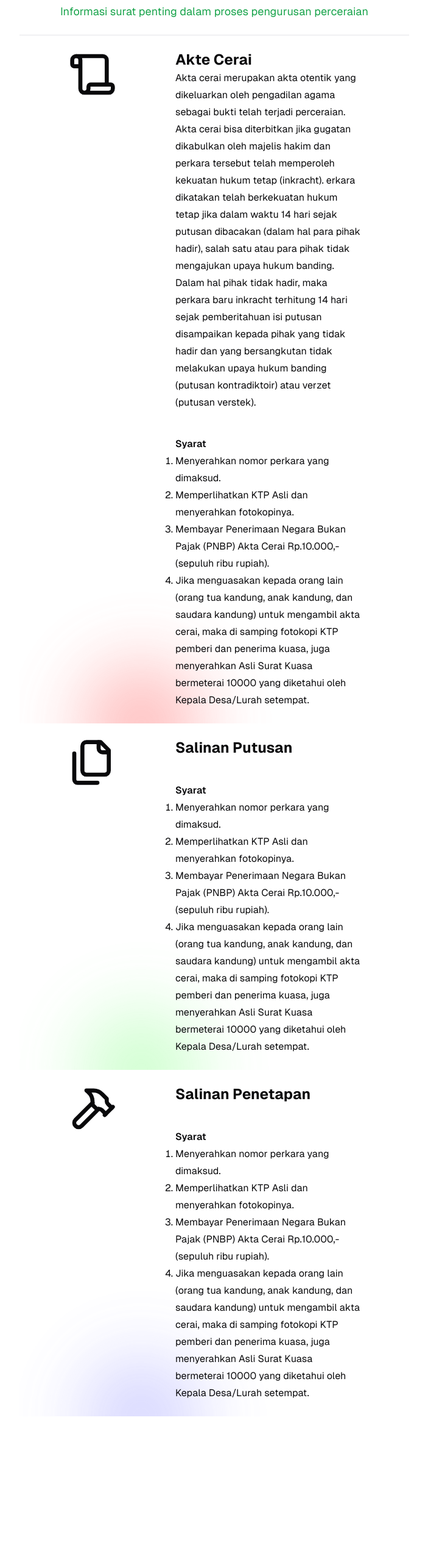
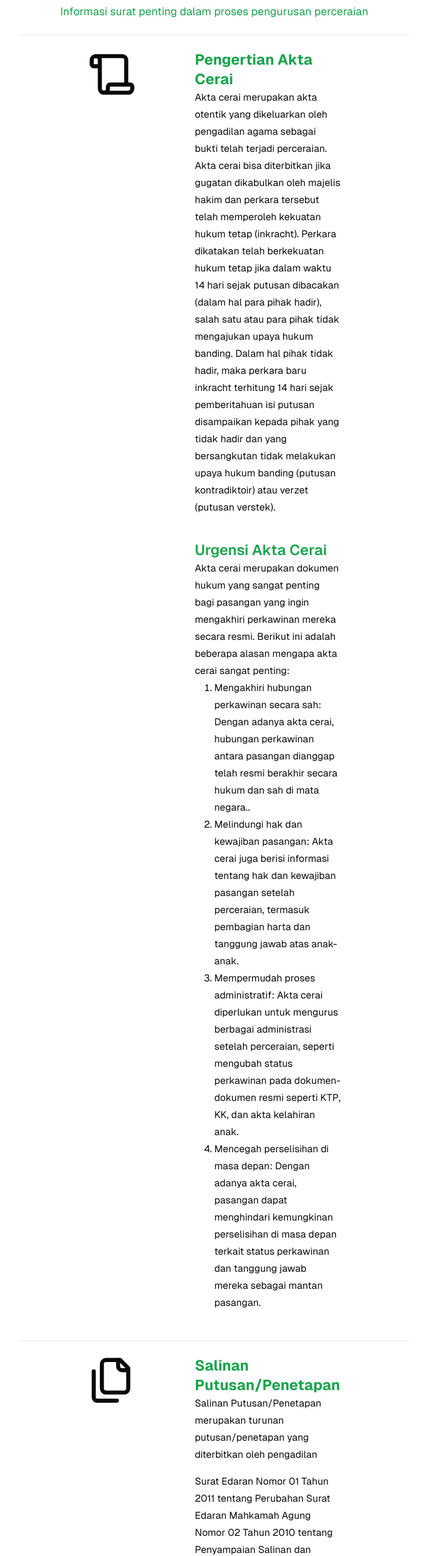
Before and after one commit to isaf123/akte-cerai, a Next.js app: page /informasi in a window 1280 px wide. Shown: the part 199-2750 px from the top of the page at 61% size, without its empty margins (288-991 px from the left). Before the commit the page ends 2601 px from the top, so only its background shows below. Built offline with nearby package versions, Linux system fonts and the light colour scheme.

Commit message:
revision page

```diff
--- a/src/app/(main)/hargatarif/page.tsx
+++ b/src/app/(main)/hargatarif/page.tsx
@@ -43,9 +43,6 @@ export default function PriceList() {
         <h3 className="max-md:text-3xl text-4xl font-bold text-center">
           Daftar Tarif Penerimaan Bukan Pajak {`(PNBP)`}
         </h3>
-        <p className="text-lg text-center text-[#17a34a]">
-          Informasi surat penting dalam proses pengurusan perceraian
-        </p>
       </div>
       <div className="max-w-[920px] m-auto ">
         <Card>
--- a/src/app/(main)/informasi/page.tsx
+++ b/src/app/(main)/informasi/page.tsx
@@ -1,12 +1,6 @@
 "use client";
 import { Separator } from "@/components/ui/separator";
-import { Files, Hammer, Scroll } from "lucide-react";
-
-const gradientColors = [
-  "rgba(255, 100, 100, 0.8)", // Light Red
-  "rgba(100, 255, 100, 0.6)", // Light Green
-  "rgba(100, 100, 255, 0.5)", // Light Blue
-];
+import { Files, Scroll } from "lucide-react";
 
 export default function InformationSection() {
   return (
@@ -17,81 +11,144 @@ export default function InformationSection() {
           Informasi surat penting dalam proses pengurusan perceraian
         </p>
         <Separator className="mt-6" />
-        {[
-          {
-            value: "item-1",
-            title: "Akte Cerai",
-            icon: Scroll,
-            color: "#64ff64",
-            penjelasan:
-              "Akta cerai merupakan akta otentik yang dikeluarkan oleh pengadilan agama sebagai bukti telah terjadi perceraian. Akta cerai bisa diterbitkan jika gugatan dikabulkan oleh majelis hakim dan perkara tersebut telah memperoleh kekuatan hukum tetap (inkracht). erkara dikatakan telah berkekuatan hukum tetap jika dalam waktu 14 hari sejak putusan dibacakan (dalam hal para pihak hadir), salah satu atau para pihak tidak mengajukan upaya hukum banding. Dalam hal pihak tidak hadir, maka perkara baru inkracht terhitung 14 hari sejak pemberitahuan isi putusan disampaikan kepada pihak yang tidak hadir dan yang bersangkutan tidak melakukan upaya hukum banding (putusan kontradiktoir) atau verzet (putusan verstek).",
-          },
-          {
-            value: "item-2",
-            title: "Salinan Putusan",
-            icon: Files,
-            color: "#64ff644d",
-          },
-          {
-            value: "item-3",
-            title: "Salinan Penetapan",
-            icon: Hammer,
-            color: "#6464ff",
-          },
-        ].map((item, index) => (
-          <div
-            key={index}
-            className="flex max-md:flex-col justify-between max-md:gap-8 gap-24 items-start relative overflow-hidden p-6 max-md:px-6 px-20"
-          >
-            <div
-              className="gradient-circle"
-              style={{
-                background: `radial-gradient(circle, ${gradientColors[index]}, transparent 70%)`,
-              }}
-            ></div>
-
+        <div className="flex max-md:flex-col justify-between max-md:gap-8 gap-24 items-start relative overflow-hidden p-6 max-md:px-6 px-28">
           <div className="relative">
-              <item.icon
-                className={`w-20 h-20 relative z-10 text-[${item.color}]`}
-              />
+            <Scroll className="w-20 h-20  " />
           </div>
           <div className="items-start gap-5 text-lg relative z-10">
-              <h5 className="text-2xl font-bold">{item.title}</h5>
-              <p className="text-[16px]">{item.penjelasan}</p>
+            <h5 className="text-2xl font-bold text-[#17a34a]">
+              Pengertian Akta Cerai
+            </h5>
+            <p className="text-[16px]">
+              Akta cerai merupakan akta otentik yang dikeluarkan oleh pengadilan
+              agama sebagai bukti telah terjadi perceraian. Akta cerai bisa
+              diterbitkan jika gugatan dikabulkan oleh majelis hakim dan perkara
+              tersebut telah memperoleh kekuatan hukum tetap (inkracht). Perkara
+              dikatakan telah berkekuatan hukum tetap jika dalam waktu 14 hari
+              sejak putusan dibacakan (dalam hal para pihak hadir), salah satu
+              atau para pihak tidak mengajukan upaya hukum banding. Dalam hal
+              pihak tidak hadir, maka perkara baru inkracht terhitung 14 hari
+              sejak pemberitahuan isi putusan disampaikan kepada pihak yang
+              tidak hadir dan yang bersangkutan tidak melakukan upaya hukum
+              banding (putusan kontradiktoir) atau verzet (putusan verstek).
+            </p>
 
-              <p className="font-semibold text-[16px] mt-10">Syarat</p>
-              <ol className=" text-[16px] list-decimal">
-                <li>Menyerahkan nomor perkara yang dimaksud.</li>
-                <li>Memperlihatkan KTP Asli dan menyerahkan fotokopinya.</li>
+            <p className="font-semibold text-2xl mt-10 text-[#17a34a]">
+              Urgensi Akta Cerai
+            </p>
+            <p className="text-[16px]">
+              Akta cerai merupakan dokumen hukum yang sangat penting bagi
+              pasangan yang ingin mengakhiri perkawinan mereka secara resmi.
+              Berikut ini adalah beberapa alasan mengapa akta cerai sangat
+              penting:
+            </p>
+            <ol className=" text-[16px] list-decimal ml-8 list">
               <li>
-                  Membayar Penerimaan Negara Bukan Pajak (PNBP) Akta Cerai
-                  Rp.10.000,- (sepuluh ribu rupiah).
+                Mengakhiri hubungan perkawinan secara sah: Dengan adanya akta
+                cerai, hubungan perkawinan antara pasangan dianggap telah resmi
+                berakhir secara hukum dan sah di mata negara..
               </li>
               <li>
-                  Jika menguasakan kepada orang lain (orang tua kandung, anak
-                  kandung, dan saudara kandung) untuk mengambil akta cerai, maka
-                  di samping fotokopi KTP pemberi dan penerima kuasa, juga
-                  menyerahkan Asli Surat Kuasa bermeterai 10000 yang diketahui
-                  oleh Kepala Desa/Lurah setempat.
+                Melindungi hak dan kewajiban pasangan: Akta cerai juga berisi
+                informasi tentang hak dan kewajiban pasangan setelah perceraian,
+                termasuk pembagian harta dan tanggung jawab atas anak-anak.
+              </li>
+              <li>
+                Mempermudah proses administratif: Akta cerai diperlukan untuk
+                mengurus berbagai administrasi setelah perceraian, seperti
+                mengubah status perkawinan pada dokumen-dokumen resmi seperti
+                KTP, KK, dan akta kelahiran anak.
+              </li>
+              <li>
+                Mencegah perselisihan di masa depan: Dengan adanya akta cerai,
+                pasangan dapat menghindari kemungkinan perselisihan di masa
+                depan terkait status perkawinan dan tanggung jawab mereka
+                sebagai mantan pasangan.
               </li>
             </ol>
           </div>
         </div>
-        ))}
+        <Separator className="mt-6" />
+        <div className="flex max-md:flex-col justify-between max-md:gap-8 gap-24 items-start relative overflow-hidden p-6 max-md:px-6 px-28">
+          <div className="relative">
+            <Files className="w-20 h-20  " />
           </div>
-      <style jsx>{`
-        .gradient-circle {
-          position: absolute;
-          width: 300px;
-          height: 300px;
-          border-radius: 50%;
-          opacity: 0.7;
-          filter: blur(50px);
-          z-index: 0;
-          bottom: -150px;
-          left: 50px;
-        }
-      `}</style>
+          <div className="items-start gap-5 text-lg relative z-10">
+            <h5 className="text-2xl font-bold text-[#17a34a]">
+              Salinan Putusan/Penetapan
+            </h5>
+            <p className="text-[16px] mb-4 ">
+              Salinan Putusan/Penetapan merupakan turunan putusan/penetapan yang
+              diterbitkan oleh pengadilan
+            </p>
+            <p className="text-[16px] mb-1">
+              Surat Edaran Nomor 01 Tahun 2011 tentang Perubahan Surat Edaran
+              Mahkamah Agung Nomor 02 Tahun 2010 tentang Penyampaian Salinan dan
+              Petikan Putusan, yang dalam Poin 1 s.d. Poin 3 dikatakan:
+            </p>
+
+            <p className="text-[16px] mb-4 italic font-semibold">
+              “Pengadilan yang memeriksa dan mengadili perkara Perdata sudah
+              harus menyediakan salinan putusan untuk para pihak dalam waktu 14
+              (empat belas) hari kerja sejak putusan diucapkan. Karena salinan
+              putusan dalam perkara Perdata dikenakan biaya PNBP, maka
+              penyampaian salinan putusan tersebut harus atas permintaan pihak
+              yang bersangkutan”
+            </p>
+            <p className="text-[16px] mb-1">
+              Lampiran I SK KMA 1-144/KMA/SK/I/2011 tentang Pedoman Pelayanan
+              Informasi di Pengadilan huruf C.2.1. menyatakan:
+            </p>
+            <p className="text-[16px] mb-8 italic font-semibold">
+              “Seluruh putusan dan penetapan Pengadilan, baik yang telah
+              berkekuatan hukum tetap maupun yang belum berkekuatan hukum tetap
+              (dalam bentuk fotokopi atau naskah elektronik, bukan salinan
+              resmi) adalah termasuk sebagai informasi yang wajib tersedia
+              setiap saat dan dapat diakses oleh publik.”
+            </p>
+
+            <p className="text-lg mb-2 font-semibold text-[#17a34a]">
+              Salinan Putusan/Penetapan dalam Proses Persidangan Secara
+              Elektronik
+            </p>
+            <p className="text-[16px] mb-4 ">
+              Salinan putusan/penetapan yang dapat diunduh (download) melalui
+              akun pengguna pada Sistem Informasi Pengadilan di mana ia
+              berperkara. Hal tersebut merupakan bukti yang sah secara hukum,
+              mempunyai akibat hukum yang sah, sehingga bisa langsung
+              dipergunakan sesuai peruntukannya. Status hukum (sebagai bukti
+              yang sah dan mempunyai akibat hukum yang sah) salinan
+              putusan/penetapan elektronik ini tidak hanya melekat terbatas pada
+              salinan putusan/penetapan yang diunduh yang biasanya dalam bentuk
+              Portable Document Format (pdf), tetapi melekat pula pada hasil
+              cetakannya yang juga mempunyai status hukum yang sama kuatnya.
+            </p>
+
+            <p className="font-semibold text-2xl mt-10 text-[#17a34a]">
+              Urgensi Salinan Putusan/Penetapan
+            </p>
+
+            <ol className=" text-[16px] list-decimal ml-8 list">
+              <li>
+                Salinan putusan pengadilan memiliki peran yang vital dalam
+                bersengketa di pengadilan.
+              </li>
+              <li>
+                Lewat salinan putusan dapat diketahui legal reasoning dibalik
+                keputusan hakim dalam menyelesaikan sebuah sengeketa.
+              </li>
+              <li>
+                Salinan putusan pengadilan juga merupakan prasyarat bagi para
+                pihak ketika hendak mengajukan upaya hukum.
+              </li>
+              <li>
+                - Bahan utama dalam menyusun memori banding atau memori kasasi
+                adalah salinan putusan pada tingkat pertama.
+              </li>
+            </ol>
+          </div>
+        </div>
+      </div>
     </div>
   );
 }
--- a/src/app/(root)/syarat/page.tsx
+++ b/src/app/(root)/syarat/page.tsx
@@ -2,7 +2,6 @@ import AkteCerai from "./view/akte";
 import SalinanPutusan from "./view/salinanPutusan";
 import LegalisirAkta from "./view/Legalisir";
 import Duplikat from "./view/Duplikat";
-import { Tabs, TabsContent, TabsList, TabsTrigger } from "@/components/ui/tabs";
 import BlurFade from "@/components/ui/blur-fade";
 // import Daftarkan from "@/assets/icons/daftarkan.svg";
 export default function Syarat() {
@@ -28,71 +27,36 @@ export default function Syarat() {
                       </span>
                     </p>
                   </div>
-                  <Tabs defaultValue="akta">
-                    <TabsList className="flex max-md:w-full w-[1080px] max-md:h-40 h-10 max-md:flex-col">
-                      <TabsTrigger
-                        value="akta"
-                        className="flex-1 max-md:min-w-full"
-                      >
-                        Akta Cerai
-                      </TabsTrigger>
-                      <TabsTrigger
-                        value="salinan"
-                        className="flex-1 max-md:min-w-full"
-                      >
-                        Salinan Putusan/Salinan Penetapan
-                      </TabsTrigger>
-                      <TabsTrigger
-                        value="legalisir"
-                        className="flex-1 max-md:min-w-full"
-                      >
-                        Legalisir Akta Cerai
-                      </TabsTrigger>
-                      <TabsTrigger
-                        value="duplikat"
-                        className="flex-1 max-md:min-w-full"
-                      >
-                        Duplikat Akta Cerai
-                      </TabsTrigger>
-                    </TabsList>
 
                   <div className="w-[720px] max-md:w-[330px] m-auto mt-10">
-                      <TabsContent value="akta">
                     <BlurFade delay={0.2} inView>
                       <h2 className="text-[#a9efc3] font-semibold text-3xl mb-4">
                         Akta Cerai
                       </h2>
                       <AkteCerai />
                     </BlurFade>
-                      </TabsContent>
 
-                      <TabsContent value="salinan">
                     <BlurFade delay={0.2} inView>
                       <h2 className="text-[#a9efc3] font-semibold text-3xl mb-4">
                         Salinan Putusan/Salinan Penetapan
                       </h2>
                       <SalinanPutusan />
                     </BlurFade>
-                      </TabsContent>
 
-                      <TabsContent value="legalisir">
                     <BlurFade delay={0.2} inView>
                       <h2 className="text-[#a9efc3] font-semibold text-3xl mb-4">
                         Legalisir Akta Cerai{" "}
                       </h2>
                       <LegalisirAkta />
                     </BlurFade>
-                      </TabsContent>
-                      <TabsContent value="duplikat">
+
                     <BlurFade delay={0.2} inView>
                       <h2 className="text-[#a9efc3] font-semibold text-3xl mb-4">
                         Duplikat Akta Cerai
                       </h2>
                       <Duplikat />
                     </BlurFade>
-                      </TabsContent>
                   </div>
-                  </Tabs>
                 </div>
               </div>
             </div>
```
Lines whose indentation alone changed are shown as unchanged.
